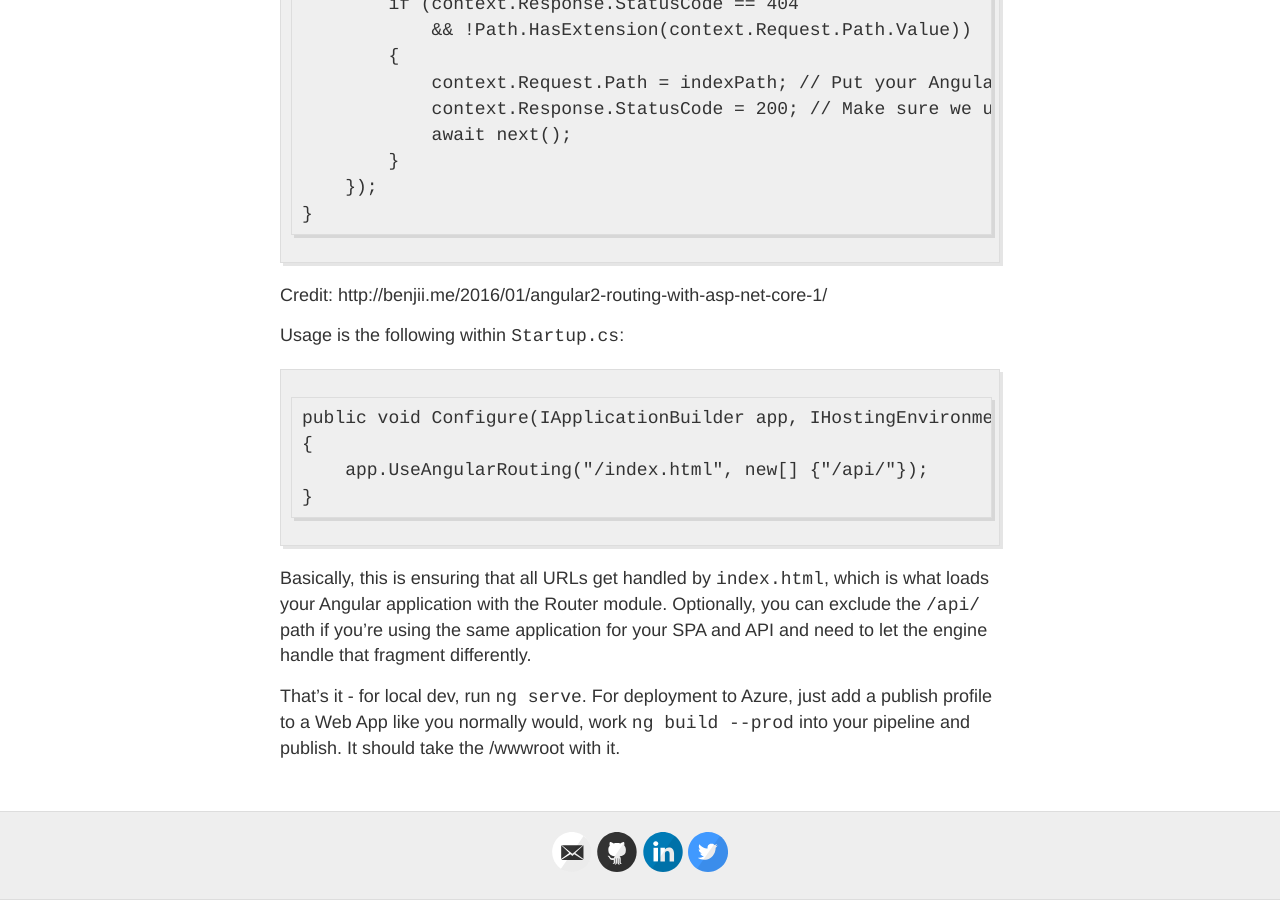
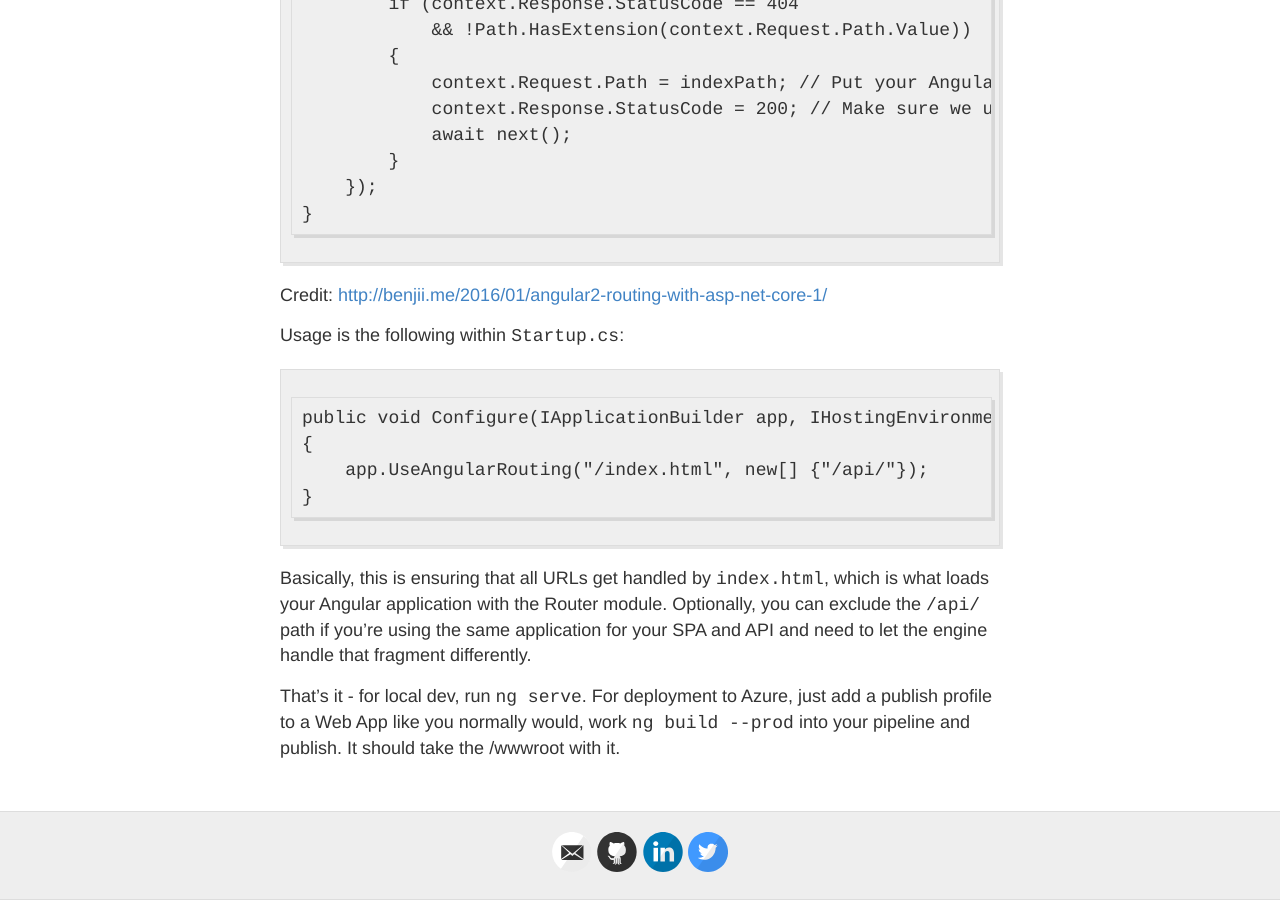
Before and after one commit to brbarnett/brbarnett.github.io, a Jekyll site: the page built from _posts/2017-6-8-hosting-angular-4-in-a-net-core-20-preview-1-application.md, in a window 1280 px wide and 900 px high, scrolled down 1691 px. Built offline with Jekyll 4.4.1, drawn with Linux system fonts in a browser that asks for light colours; some of the changed lines change nothing that is shown.

Commit message:
Linkifying

````diff
--- a/_posts/2017-6-8-hosting-angular-4-in-a-net-core-20-preview-1-application.md
+++ b/_posts/2017-6-8-hosting-angular-4-in-a-net-core-20-preview-1-application.md
@@ -51,7 +51,7 @@ public static IApplicationBuilder UseAngularRouting(this IApplicationBuilder app
 }
 ```
 
-Credit: http://benjii.me/2016/01/angular2-routing-with-asp-net-core-1/
+Credit: [http://benjii.me/2016/01/angular2-routing-with-asp-net-core-1/](http://benjii.me/2016/01/angular2-routing-with-asp-net-core-1/)
 
 Usage is the following within `Startup.cs`:
 
````
